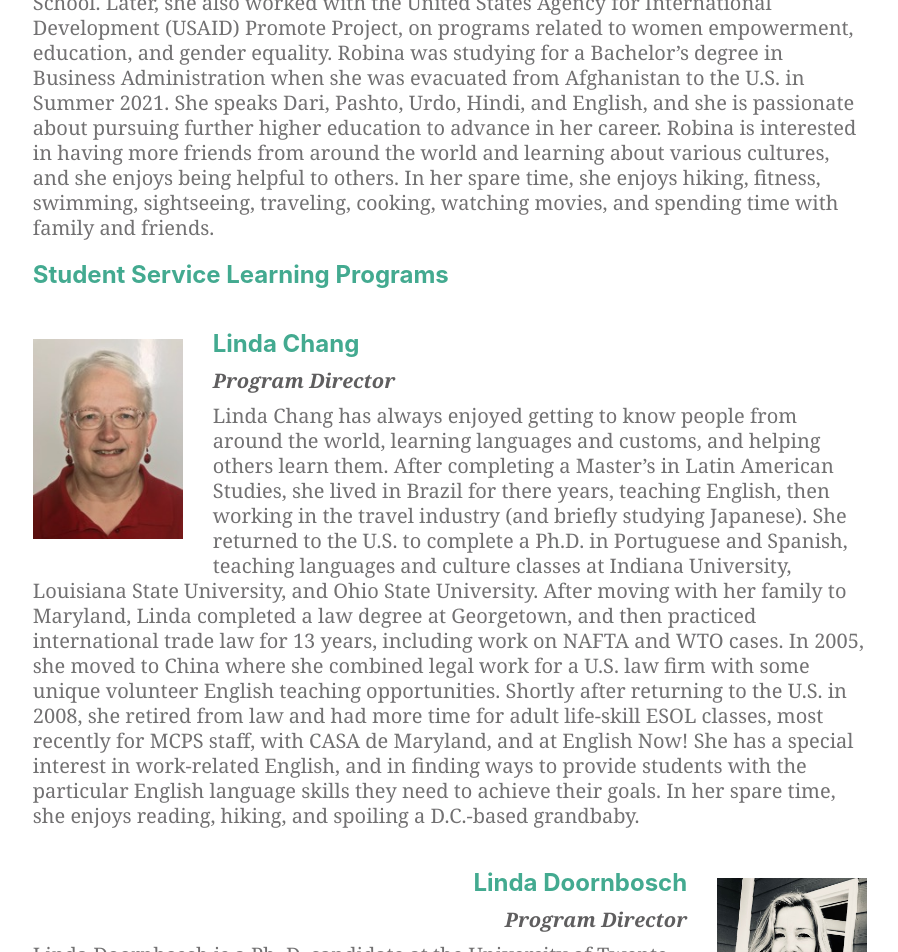
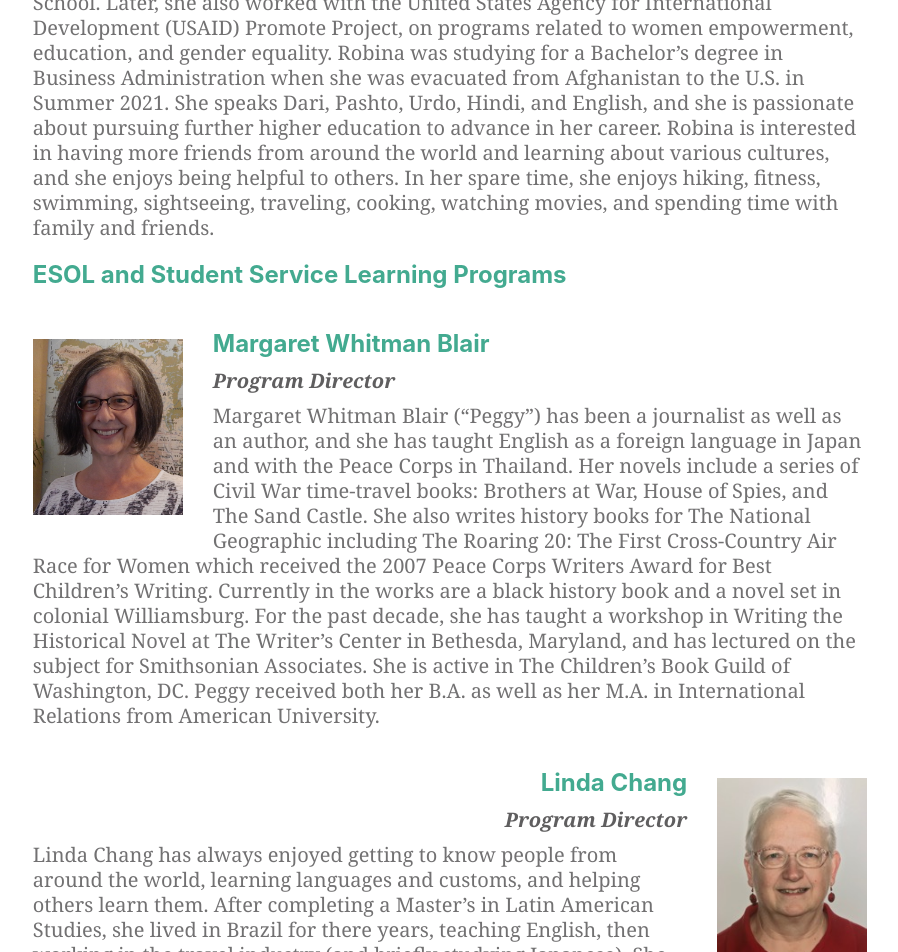
Before and after one commit to washingtoncie/washingtoncie.github.io, a Jekyll site: the page built from _pages/team.md, in a window 1280 px wide and 1400 px high, scrolled down 2610 px. Shown: the top 952 px of the window, without its empty margins (190-1088 px from the left). Built offline with Jekyll 4.4.1, drawn with Linux system fonts in a browser that asks for light colours; some of the changed text lies outside the part shown.

Commit message:
Update team members

```diff
--- a/_pages/team.md
+++ b/_pages/team.md
@@ -43,7 +43,15 @@ Anna Green serves as WCIE’s Director of Academic Advising and as an English La
 
 Robina Mohibzada is a WCIE Student Advisor working with Dari- and Pashto-speaking students. Robina was trained as a teacher, graduating from Sayed Jamaluddin Teacher Training College in Afghanistan. She served as an English Teacher, Parents Relation Officer, and administrative officer at Afghanistan International School. Later, she also worked with the United States Agency for International Development (USAID) Promote Project, on programs related to women empowerment, education, and gender equality. Robina was studying for a Bachelor’s degree in Business Administration when she was evacuated from Afghanistan to the U.S. in Summer 2021. She speaks Dari, Pashto, Urdo, Hindi, and English, and she is passionate about pursuing further higher education to advance in her career. Robina is interested in having more friends from around the world and learning about various cultures, and she enjoys being helpful to others. In her spare time, she enjoys hiking, fitness, swimming, sightseeing, traveling, cooking, watching movies, and spending time with family and friends.
 
-# Student Service Learning Programs
+# ESOL and Student Service Learning Programs
+
+![Margaret Whitman Blair](/assets/images/team/margaret-whitman-blair.jpg)
+
+## Margaret Whitman Blair
+
+**_Program Director_**
+
+Margaret Whitman Blair ("Peggy") has been a journalist as well as an author, and she has taught English as a foreign language in Japan and with the Peace Corps in Thailand. Her novels include a series of Civil War time-travel books: Brothers at War, House of Spies, and The Sand Castle. She also writes history books for The National Geographic including The Roaring 20: The First Cross-Country Air Race for Women which received the 2007 Peace Corps Writers Award for Best Children's Writing. Currently in the works are a black history book and a novel set in colonial Williamsburg. For the past decade, she has taught a workshop in Writing the Historical Novel at The Writer's Center in Bethesda, Maryland, and has lectured on the subject for Smithsonian Associates. She is active in The Children's Book Guild of Washington, DC. Peggy received both her B.A. as well as her M.A. in International Relations from American University.
 
 ![Linda Chang Picture](/assets/images/team/linda-chang.jpg "Linda Chang Picture")
 
@@ -52,22 +60,6 @@ Robina Mohibzada is a WCIE Student Advisor working with Dari- and Pashto-speakin
 **_Program Director_**
 
 Linda Chang has always enjoyed getting to know people from around the world, learning languages and customs, and helping others learn them. After completing a Master’s in Latin American Studies, she lived in Brazil for there years, teaching English, then working in the travel industry (and briefly studying Japanese). She returned to the U.S. to complete a Ph.D. in Portuguese and Spanish, teaching languages and culture classes at Indiana University, Louisiana State University, and Ohio State University. After moving with her family to Maryland, Linda completed a law degree at Georgetown, and then practiced international trade law for 13 years, including work on NAFTA and WTO cases. In 2005, she moved to China where she combined legal work for a U.S. law firm with some unique volunteer English teaching opportunities. Shortly after returning to the U.S. in 2008, she retired from law and had more time for adult life-skill ESOL classes, most recently for MCPS staff, with CASA de Maryland, and at English Now! She has a special interest in work-related English, and in finding ways to provide students with the particular English language skills they need to achieve their goals. In her spare time, she enjoys reading, hiking, and spoiling a D.C.-based grandbaby.
-
-![Linda Doornbosch Picture](/assets/images/team/linda-doornbosch.jpg)
-
-## Linda Doornbosch
-
-**_Program Director_**
-
-Linda Doornbosch is a Ph. D. candidate at the University of Twente (The Netherlands) and has a background in the field of communication and education. Her current work focuses on the role of dialogue in creating bridging social capital - which fosters social cohesion and inclusion - in an increasingly polarized society.
-
-Linda has a passion for people and a strong belief that training and facilitating individuals and groups - with various backgrounds, values and identities - to constructively communicate and collaborate across differences, contributes to better organizations and communities.
-
-With more than twelve years of experience as a senior lecturer and project leader of the new curriculum of the Department of Communication & Journalism at the University of Applied Sciences in Ede (which is ranked first in The Netherlands), Linda has a broad experience and deep understanding how to translate knowledge into practice, and to achieve (educational) goals. She managed to successfully use a collaborative approach to develop a strong, coherent, and interdisciplinary connected curriculum. After her recent move to the Caribbean, she now works for the Department of Quality Assurance of the University of Curaçao.
-
-Linda is a certified dialogue facilitator of Essential Partners and speaks English, Dutch, and French fluently.
-
-Linda holds a master’s degree in Communication from the University of Groningen (The Netherlands) and is a certified Teacher of Higher Vocational Education.
 
 ![Amy Hansberger Picture](/assets/images/team/amy-hansberger.jpg "Amy Hansberger Picture")
 
@@ -85,6 +77,22 @@ Amy Hansberger is an experienced educator who has been working with high school-
 
 Susan Kay serves as Co-Program Director of WCIE’s Youth Facing the Global Refugee and Migration Crisis program, as an English Language Instructor at English Now!, and also teaches at American University and Montgomery College. Susan's path to the field of international education began when she was an attorney for the Legal Aid Society in New York City for a largely immigrant population in need of representation and assistance navigating the complicated legal system. When she first moved to Washington, D.C., she worked as an attorney for the Federal Election Commission monitoring the public funding of Presidential campaigns, but later decided to focus again on helping people conquer language barriers. She volunteered at the Washington English Center, where she taught students from countries all over the world who were trying to obtain U.S. citizenship. After returning to school and completing Georgetown University's TEFL program, she taught students in a private language school and at the Arlington County Public Schools' REEP program for adult immigrants. Susan has a B.A. from Barnard College, Columbia University and a J.D. from the George Washington University Law School. She lives in Washington, D.C. with her husband and two sons.
 
+![Linda La Pierre Picture](/assets/images/team/linda-la-pierre.jpg)
+
+## Linda La Pierre
+
+**_Program Director_**
+
+Linda La Pierre is an educator and artist with more than 20 years of experience teaching English to adults from all over the world. She has worked in a variety of educational settings both here and abroad, including college-level Intensive English Programs, a community ESL program for adult immigrants, and a private language school where she taught ESL to the spouses of foreign diplomats. Linda studied Community Service Education and Applied Linguistics at the graduate level at Cornell University, and completed a Bachelor's Degree in Spanish at Emmanuel College in Boston. In addition to Spanish, she has studied French, Polish, Serbo-Croatian, and Portuguese; she has lived and worked in France, Serbia, Poland, and Spain. Previous work experience has also included positions in the fields of media production and community outreach. As a painter, Linda has worked in dry pastel, watercolor, and acrylic. She is currently experimenting with stop-action animation using a digital camera and personal computer. Linda lives with her family in Northern Virginia.
+
+![Cristina Rendueles-Stern Picture](/assets/images/team/cristina-rendueles-stern.jpg)
+
+## Cristina Rendueles-Stern
+
+**_Program Director_**
+
+Cristina Rendueles-Stern was born in New York City and has had a rich and varied life. She lived as a young child in Manila, the Philippines; moved to Washington D.C., where she attended elementary school; and returned to New York City for high school and undergraduate studies at Marymount Manhattan College. Next was Madrid, Spain, where she taught English as a Foreign Language at the Casa Americana, before returning to the U.S. 11 years later to study at the Graduate School of Education at the University of Pennsylvania. After receiving her M.A. in Education, Cristina settled in Washington D.C., where she taught ESOL in the D.C. Public School System. Soon after this she took a teaching position for Montgomery County Public Schools, where she taught ESOL for 20 years. Cristina retired from MCPS in 2011 and has taught English in private settings for many years. Cristina has been married for 20 years and lives with her husband, stepson, two dogs, and three cats in Montgomery Village.
+
 ![Amanda Wilder Picture](/assets/images/team/amanda-wilder.jpg "Amanda Wilder Picture")
 
 ## Amanda Wilder
```
Also changed, not shown: assets/images/team/cristina-rendueles-stern.jpg (added), assets/images/team/linda-doornbosch.jpg (deleted), assets/images/team/linda-la-pierre.jpg (added), assets/images/team/margaret-whitman-blair.jpg (added).
